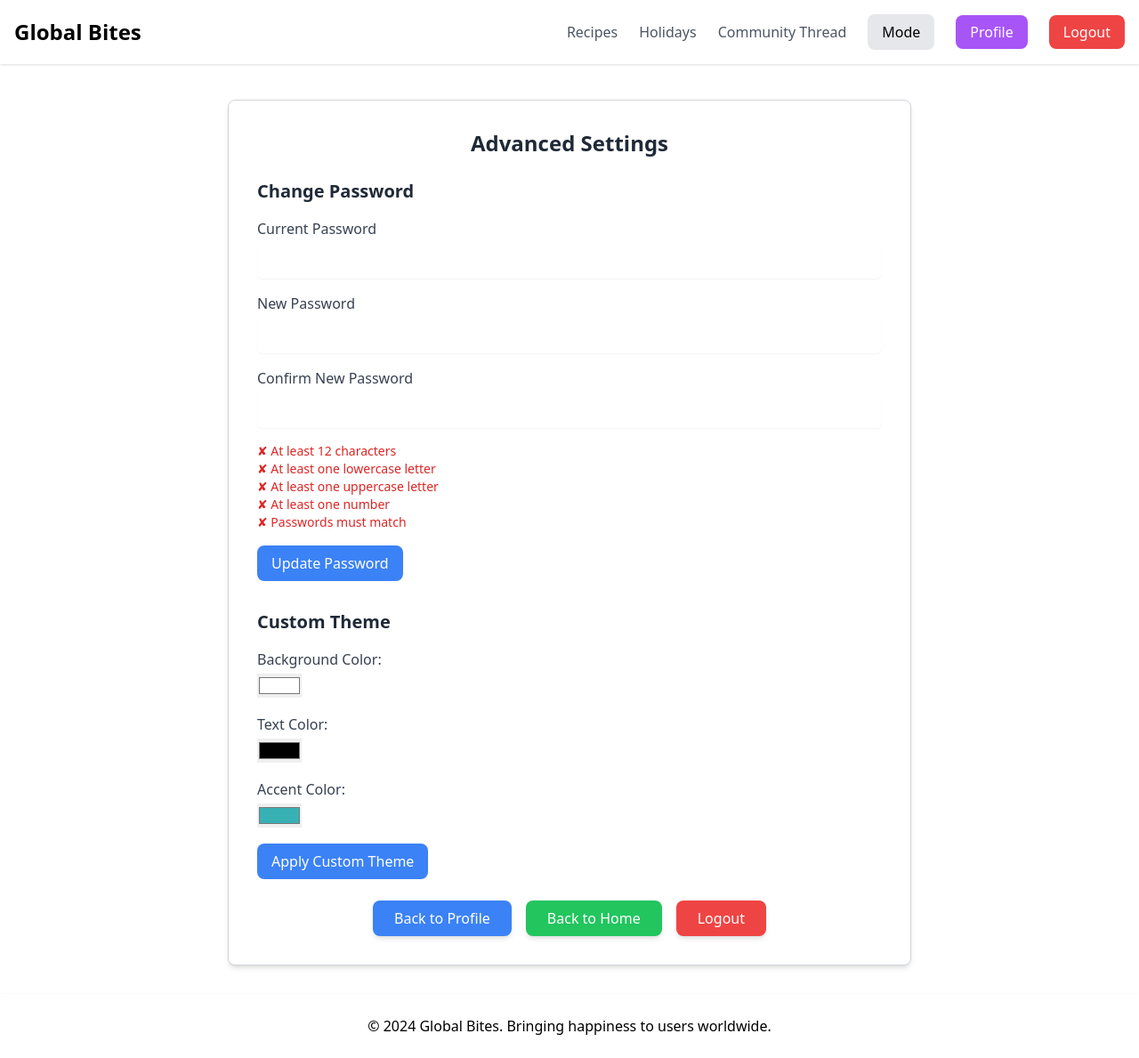
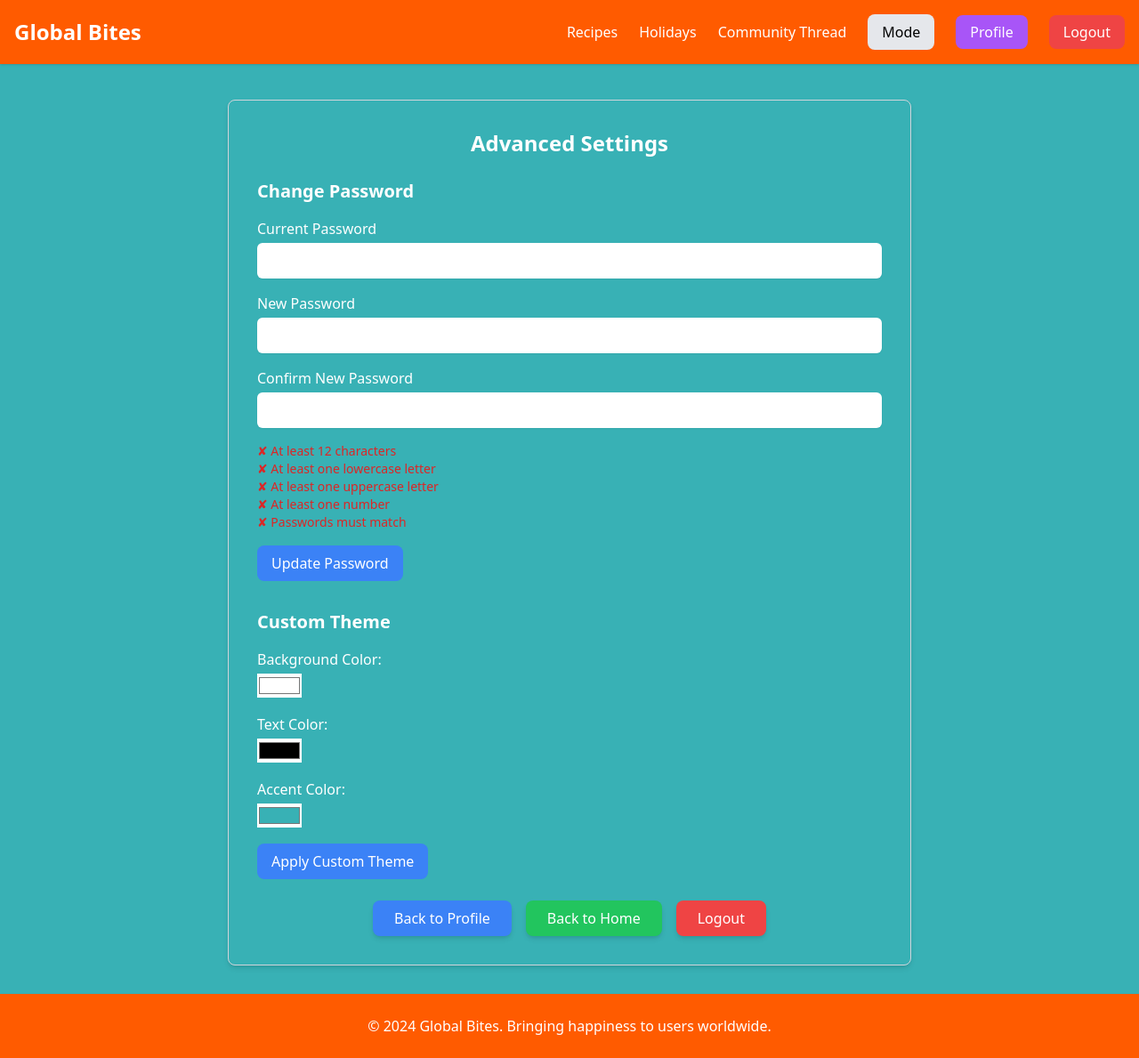
Before and after one commit to Tuvalu23/p01, a Flask app: page /settings in a window 1280 px wide. Shown: the whole page at 89% size. Run offline with Flask 2, Linux system fonts and the light colour scheme; a user stored in the database is signed in; data comes from the database, SQL or seed files in the repository; some libraries are stand-ins or nearby versions.

Commit message:
yay done

```diff
--- a/app/keys/key_calendarific.txt
+++ b/app/keys/key_calendarific.txt
@@ -1 +1 @@
-OZmo440byo8u2ZQf2H9mvOldSaA1esPu
+XkIA9MTLKvr7nkSF9Eugv9nU5CvfEoVQ
--- a/app/templates/settings.html
+++ b/app/templates/settings.html
@@ -3,10 +3,10 @@
 {% block title %}Profile Settings{% endblock %}
 
 {% block content %}
-<div class="max-w-3xl mx-auto bg-white shadow-md rounded-lg p-8 mt-10 border border-gray-300">
-    <h1 class="text-2xl font-bold text-center mb-6 text-gray-800">Advanced Settings</h1>
+<div class="max-w-3xl mx-auto shadow-md rounded-lg p-8 mt-10 border border-gray-300">
+    <h1 class="text-2xl font-bold text-center mb-6">Advanced Settings</h1>
 
-    <!-- flash -->
+    <!-- flash  -->
     {% with messages = get_flashed_messages(with_categories=true) %}
     {% if messages %}
         <div class="mb-4">
@@ -19,23 +19,23 @@
     {% endif %}
     {% endwith %}
 
-    <!-- pswd Section -->
+    <!-- change psqd -->
     <section class="mb-8">
-        <h2 class="text-xl font-semibold mb-4 text-gray-800">Change Password</h2>
+        <h2 class="text-xl font-semibold mb-4">Change Password</h2>
         <form id="changePasswordForm" method="POST" action="{{ url_for('settings') }}" onsubmit="return validateForm()" class="space-y-4">
             <div>
-                <label for="currentPassword" class="block text-gray-700 font-medium">Current Password</label>
+                <label for="currentPassword" class="block font-medium">Current Password</label>
                 <input type="password" id="currentPassword" name="currentPassword" class="mt-1 block w-full rounded-md border-gray-300 shadow-sm p-2" required>
             </div>
             <div>
-                <label for="newPassword" class="block text-gray-700 font-medium">New Password</label>
+                <label for="newPassword" class="block font-medium">New Password</label>
                 <input type="password" id="newPassword" name="newPassword" class="mt-1 block w-full rounded-md border-gray-300 shadow-sm p-2" required>
             </div>
             <div>
-                <label for="confirmPassword" class="block text-gray-700 font-medium">Confirm New Password</label>
+                <label for="confirmPassword" class="block font-medium">Confirm New Password</label>
                 <input type="password" id="confirmPassword" name="confirmPassword" class="mt-1 block w-full rounded-md border-gray-300 shadow-sm p-2" required>
             </div>
-            <!-- Password Requirements -->
+            <!-- password requirements -->
             <ul class="password-requirements mt-2 text-sm">
                 <li id="length" data-text="At least 12 characters" class="invalid text-red-600">&#10008; At least 12 characters</li>
                 <li id="lowercase" data-text="At least one lowercase letter" class="invalid text-red-600">&#10008; At least one lowercase letter</li>
@@ -47,27 +47,27 @@
         </form>
     </section>
 
-    <!-- Custom Theme Section -->
+    <!-- custom themes -->
     <section>
-        <h2 class="text-xl font-semibold mb-4 text-gray-800">Custom Theme</h2>
+        <h2 class="text-xl font-semibold mb-4">Custom Theme</h2>
         <form id="customThemeForm" class="space-y-4">
             <div>
-                <label for="background-color" class="block text-gray-700 font-medium">Background Color:</label>
+                <label for="background-color" class="block font-medium">Background Color:</label>
                 <input type="color" id="background-color" name="background-color" value="#ffffff" class="mt-1">
             </div>
             <div>
-                <label for="text-color" class="block text-gray-700 font-medium">Text Color:</label>
+                <label for="text-color" class="block font-medium">Text Color:</label>
                 <input type="color" id="text-color" name="text-color" value="#000000" class="mt-1">
             </div>
             <div>
-                <label for="accent-color" class="block text-gray-700 font-medium">Accent Color:</label>
+                <label for="accent-color" class="block font-medium">Accent Color:</label>
                 <input type="color" id="accent-color" name="accent-color" value="#38b1b5" class="mt-1">
             </div>
             <button type="button" onclick="applyCustomTheme()" class="bg-blue-500 text-white px-4 py-2 rounded-lg hover:bg-blue-600 transition">Apply Custom Theme</button>
         </form>
     </section>
 
-    <!-- nav Buttons -->
+    <!-- nav  -->
     <div class="mt-6 flex justify-center space-x-4">
         <a href="{{ url_for('profile') }}"
            class="bg-blue-500 text-white py-2 px-6 rounded-lg hover:bg-blue-600 transition shadow-md">
@@ -86,6 +86,7 @@
 {% endblock %}
 
 {% block scripts %}
+    {{ super() }}
     <script>
         // Password Validation Functions
         function validatePassword() {
```
Also changed, not shown: devlog.txt (+26 -0 lines). Lines whose indentation alone changed are shown as unchanged.
